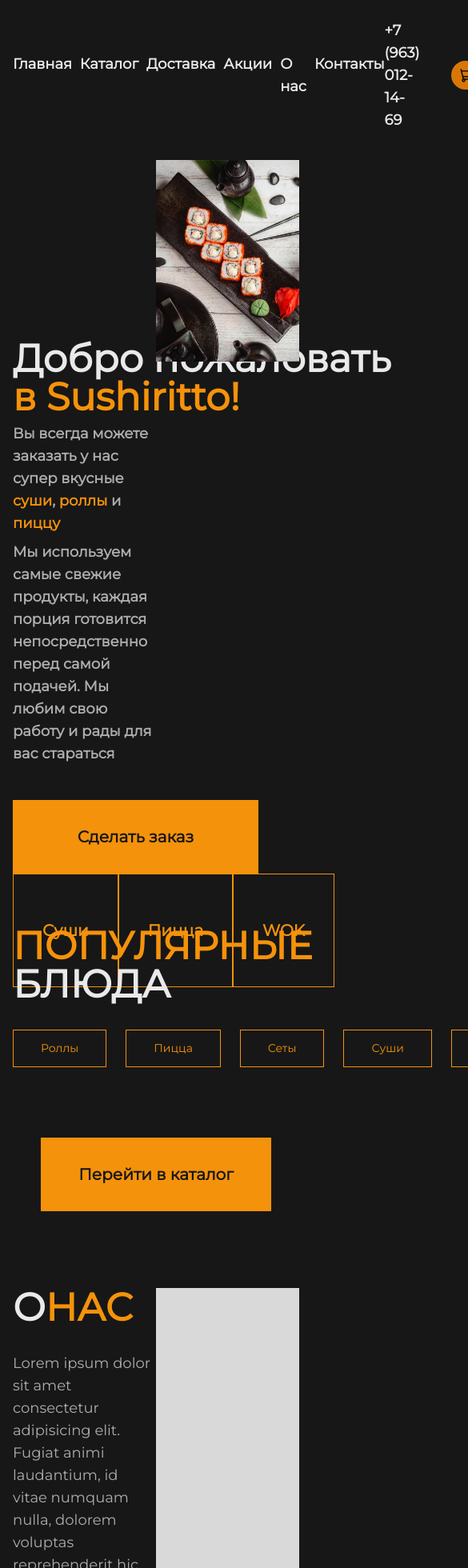
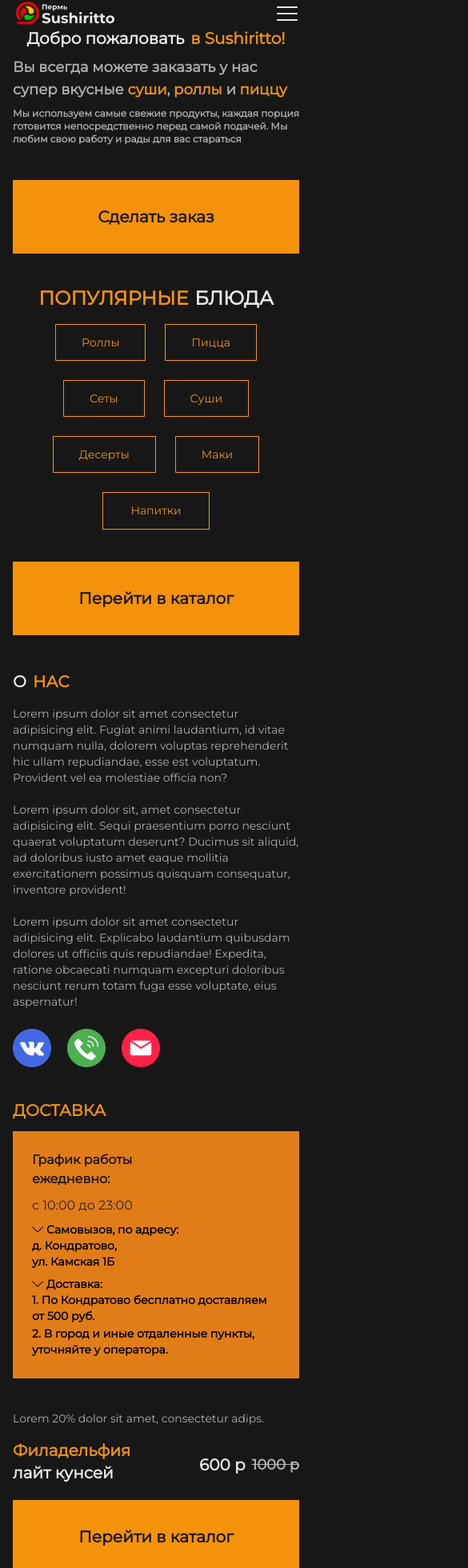
Before and after one commit to puffynNeroun/delivery-front, a React (Vite) app: page / in a window 390 px wide. Shown: the part 20-1980 px from the top of the page at 80% size, 585 px wide, since content can reach past the window. Built offline with nearby package versions, Linux system fonts and the light colour scheme.

Commit message:
responsive prolect

```diff
--- a/src/components/About.tsx
+++ b/src/components/About.tsx
@@ -1,15 +1,15 @@
 const About = () => {
   return (
-    <section className="container mt-24 md:mt-12">
-      <div className="grid grid-cols-2  sm:grid-cols-1 ">
+    <section className=" pt-11 lg:pt-24">
+      <div className="grid lg:grid-cols-2  container">
         <div className="flex flex-col">
-          <p className="text-[#E9E9E9] font-bold text-5xl md:text-3xl">
+          <p className="text-[#E9E9E9] font-bold text-xl sm:text-3xl lg:text-5xl ">
             О
-            <span className="text-[#F5920B] font-bold text-5xl md:text-3xl">
+            <span className="text-[#F5920B] font-bold text-xl sm:text-3xl lg:text-5xl ml-2">
               НАС
             </span>
           </p>
-          <div className="text-[#ADADAD] text-lg mt-8 md:text-xs md:mt-3">
+          <div className="text-[#ADADAD] text-sm lg:text-lg pt-4 lg:pt-8 ">
             <p>
               Lorem ipsum dolor sit amet consectetur adipisicing elit. Fugiat
               animi laudantium, id vitae numquam nulla, dolorem voluptas
@@ -31,19 +31,19 @@
               rerum totam fuga esse voluptate, eius aspernatur!
             </p>
           </div>
-          <div className="mt-10 md:mt-5">
-            <ul className="flex gap-9  ">
-              <li className="md:w-10 md:h-10">
+          <div className="mt-6 lg:mt-10 ">
+            <ul className="flex lg:gap-9 gap-5 ">
+              <li className="w-12 h-12 lg:w-16 lg:h-16">
                 <a href="">
                   <img src="../../public/vk.svg" alt="vk_icon" />
                 </a>
               </li>
-              <li className="md:w-10 md:h-10">
+              <li className="w-12 h-12 lg:w-16 lg:h-16">
                 <a href="">
                   <img src="../../public/tel.svg" alt="tel_icon" />
                 </a>
               </li>
-              <li className="md:w-10 md:h-10">
+              <li className="w-12 h-12 lg:w-16 lg:h-16">
                 <a href="">
                   <img src="../../public/mail.svg" alt="mail_icon" />
                 </a>
@@ -51,7 +51,7 @@
             </ul>
           </div>
         </div>
-        <div className="ml-auto flex sm:hidden">
+        <div className="ml-auto lg:flex hidden ">
           <img src="../../public/video.jpeg" alt="" />
         </div>
       </div>
--- a/src/components/Delivery.tsx
+++ b/src/components/Delivery.tsx
@@ -2,28 +2,30 @@
 
 const Delivery = () => {
   return (
-    <section className="container ">
-      <div className="grid grid-cols-3 md:grid-cols-1 lg:grid-cols-2  mt-24 h-[528px] md:h-auto md:mt-10">
-        <div className="md:mt-2">
-          <h2 className="text-[#F5920B] font-bold text-5xl md:text-3xl">
+    <section className="lg:pt-24 pt-10">
+      <div className="grid xl:grid-cols-3 lg:grid-cols-2   container  items-center">
+        <div className="">
+          <h2 className="text-[#F5920B] font-bold text-xl sm:text-3xl lg:text-5xl ">
             ДОСТАВКА
           </h2>
-          <div className="bg-[#E17D18] mt-[65px] w-[426px] p-6 md:w-auto md:mt-8">
-            <h3 className="text-[#171717] font-extrabold text-xl w-[170px] ">
-              График работы ежедневно:
+          <div className="bg-[#E17D18] mt-3 lg:mt-12 p-6 sm:w-full">
+            <h3 className="text-[#171717] font-extrabold md:text-xl ">
+              График работы <br />
+              ежедневно:
             </h3>
-            <span className=" text-lg font-normal text-[#242424] mt-[9px] inline-block">
+            <span className=" md:text-lg font-normal text-[#242424] mt-[9px] inline-block">
               с 10:00 до 23:00
             </span>
-            <div className="text-black mt-[10px]">
-              <p className=" flex font-bold text-sm w-[190px] items-center">
+            <div className="text-black mt-2">
+              <p className=" flex font-bold text-sm items-center">
                 <SlArrowDown className="mr-1" />
                 Самовызов, по адресу:
               </p>
-              <span className=" flex font-bold text-sm w-[190px]">
-                д. Кондратово, ул. Камская 1Б
+              <span className=" flex font-bold text-sm ">
+                д. Кондратово,
+                <br /> ул. Камская 1Б
               </span>
-              <p className=" flex font-bold text-sm w-[190px] mt-[8px] items-center">
+              <p className=" flex font-bold text-sm mt-[8px] items-center">
                 <SlArrowDown className="mr-1" />
                 Доставка:
               </p>
@@ -38,29 +40,32 @@
           </div>
         </div>
 
-        <div className="ml-16 w-[474px] md:hidden flex ">
-          <img src="../../public/pizza.png" alt="" className=" h-[470px]" />
+        <div
+          className="lg:w-96 w-80 h-80 hidden lg:block lg:justify-self-end
+        "
+        >
+          <img src="../../public/pizza.png" alt="" className=" " />
         </div>
 
-        <div className="ml-[110px] md:hidden lg:hidden">
-          <p className="text-[#E17D18] font-bold text-xl mt-[77px]">
+        <div className="lg:justify-self-end hidden xl:block">
+          <p className="text-[#E17D18] font-bold 2xl:text-xl pt-16 text-lg">
             СДЕЛАЙТЕ ЗАКАЗ
           </p>
-          <span className="inline-block text-[#ADADAD] text-lg w-[428]">
+          <span className="inline-block text-[#ADADAD] 2xl:text-lg text-sm">
             Выберите понравившийся товар <br />и оформите заказ за несколько
             простых шагов.
           </span>
-          <p className="text-[#E9E9E9] font-bold text-xl mt-[40px] ml-6">
+          <p className="text-[#E9E9E9] font-bold 2xl:text-xl pt-9 pl-6 text-lg">
             ОЖИДАНИЕ ЗВОНКА
           </p>
-          <span className="inline-block text-[#ADADAD] text-lg ml-6">
+          <span className="inline-block text-[#ADADAD] 2xl:text-lg ml-6 text-sm">
             После оформления заказа,
             <br /> с Вами свяжется оператор
           </span>
-          <p className="text-[#E9E9E9] font-bold text-xl mt-[35px]">
+          <p className="text-[#E9E9E9] font-bold 2xl:text-xl pt-9 text-lg ">
             ЗАКАЗ УЖЕ В ПУТИ
           </p>
-          <span className="inline-block text-[#ADADAD] text-lg">
+          <span className="inline-block text-[#ADADAD] 2xl:text-lg text-sm">
             Когда мы утвердили заказ, мы <br />
             готовим и отправляем Вам заказ
           </span>
--- a/src/components/Discounts.tsx
+++ b/src/components/Discounts.tsx
@@ -1,35 +1,39 @@
 const Discounts = () => {
   return (
-        <section className="container mt-24 h-[575px] md:h-auto md:mt-10">
+    <section className="pt-10 lg:pt-24">
       <div className="container">
-                <div className="grid grid-cols-2 ">
+        <div className="grid lg:grid-cols-2 ">
           <div className="flex flex-col">
-                        <p className=" text-[#ADADAD] text-[18px] md:text-xs">
+            <p className=" text-[#ADADAD] sm:text-lg text-sm">
               Lorem 20% dolor sit amet, consectetur adips.
             </p>
-                        <h2 className="text-[#F5920B] font-bold text-5xl mt-4 md:text-3xl">
+            <div className="flex justify-between items-center lg:block">
+              <div>
+                <h2 className="text-[#F5920B] font-bold text-xl sm:text-3xl lg:text-5xl mt-4 ">
                   Филадельфия
                 </h2>
-                        <span className="text-[#E9E9E9] font-bold text-5xl inline-block md:text-3xl">
+                <span className="text-[#E9E9E9] font-bold lg:text-5xl inline-block text-xl sm:text-3xl ">
                   лайт кунсей
                 </span>
+              </div>
 
-                        <div className="flex mt-11 items-center md:mt-4">
-                            <p className="text-[#E9E9E9] font-bold text-5xl mr-2 md:text-3xl">
+              <div className="flex pt-6 xl:pt-11 items-center ">
+                <p className="text-[#E9E9E9] font-bold text-xl sm:text-3xl lg:text-5xl mr-2 ">
                   600 р
                 </p>
-                            <p className="text-[#B5B4B4] font-bold text-3xl line-through md:text-xl">
+                <p className="text-[#B5B4B4] font-bold lg:text-3xl line-through sm:text-xl text-lg">
                   1000 р
                 </p>
               </div>
-                        <button
-                            className=" text-[#171717] font-bold text-[20px] bg-[#F5920B] py-[31px] px-[47px] mt-auto w-[307px]">
+            </div>
+
+            <button className=" lg:w-72 text-[#171717] font-bold text-xl bg-[#F5920B] py-8 mt-5 lg:mt-auto w-full">
               Перейти в каталог
             </button>
           </div>
 
-                    <div className="flex justify-center sm:hidden">
-                        <img src="../../public/discount.jpeg" alt=""/>
+          <div className="lg:flex justify-center hidden">
+            <img src="../../public/discount.jpeg" alt="" />
           </div>
         </div>
       </div>
--- a/src/components/Header.tsx
+++ b/src/components/Header.tsx
@@ -1,19 +1,19 @@
-import {RxHamburgerMenu} from "react-icons/rx";
-import {useState} from "react";
+import { RxHamburgerMenu } from "react-icons/rx";
+import { useState } from "react";
 
 const Header = () => {
   const [isMenuOpen, setIsMenuOpen] = useState(false);
   return (
     <header className="text-[#E9E9E9]">
-            <div className={"container pt-11 flex justify-between items-center"}>
+      <div className="container pt-5 md:pt-11 flex justify-between items-center">
         <a>
           <img
             src="../../public/logo2.svg"
             alt="logo"
-                        className="inline-block w-[227px] h-[61px]"
+            className="inline-block max-w-32 md:max-w-56 max-h-14"
           />
         </a>
-                <ul className="space-x-2.5 font-bold text-lg sm:hidden flex">
+        <ul className="gap-2 font-bold text-lg md:flex hidden sm:ml-auto lg:ml-0">
           <li>
             <a className=" hover:underline underline-offset-8 decoration-amber-600 cursor-pointer ">
               Главная
@@ -45,40 +45,42 @@
             </a>
           </li>
         </ul>
-                <div className=" flex items-center">
-                    <p className="font-bold text-lg mr-10 md:hidden"> +7 (963) 012-14-69</p>
+        <div className=" flex items-center gap-14 md:gap-10">
+          <p className=" md:text-lg text-sm hidden lg:block">
+            +7 (963) 012-14-69
+          </p>
           <img
             src="../../public/busket.svg"
             alt="busket"
-                        className="p-2 bg-amber-600 rounded-full hover:bg-amber-700 transition-all cursor-pointer sm:hidden"
+            className="p-2 bg-amber-600 rounded-full hover:bg-amber-700 transition-all cursor-pointer hidden lg:block"
           />
         </div>
         <RxHamburgerMenu
-                    className="hidden sm:block text-3xl cursor-pointer"
+          className="text-3xl cursor-pointer md:hidden"
           onClick={() => setIsMenuOpen(!isMenuOpen)}
         />
         <div
-                    className={`absolute xl:hidden top-28 left-0 w-full bg-[#F5920B] flex flex-col items-center gap-2 font-semibold text-lg transform transition-transform ${
+          className={`absolute sm:top-16  left-0 w-full bg-[#F5920B] flex flex-col items-center gap-2 font-semibold text-lg transform transition-transform ${
             isMenuOpen ? "opasity-100" : "opacity-0"
           }`}
-                    style={{transition: "transform 0.3s ease, opasity 0.3s ease"}}
+          style={{ transition: "transform 0.3s ease, opasity 0.3s ease" }}
         >
-                    <li className="list-none w-full text-center p-4 transition-all cursor-pointer hover:underline underline-offset-8 decoration-black">
+          <li className="list-none w-full text-center p-5 transition-all cursor-pointer hover:underline underline-offset-8 decoration-black">
             <a href="">Главная</a>
           </li>
-                    <li className="list-none w-full text-center p-4 transition-all cursor-pointer hover:underline underline-offset-8 decoration-black">
+          <li className="list-none w-full text-center p-5 transition-all cursor-pointer hover:underline underline-offset-8 decoration-black">
             <a href=""> Каталог</a>
           </li>
-                    <li className="list-none w-full text-center p-4 transition-all cursor-pointer hover:underline underline-offset-8 decoration-black">
+          <li className="list-none w-full text-center p-5 transition-all cursor-pointer hover:underline underline-offset-8 decoration-black">
             <a href=""> Доставка</a>
           </li>
-                    <li className="list-none w-full text-center p-4 transition-all cursor-pointer hover:underline underline-offset-8 decoration-black">
+          <li className="list-none w-full text-center p-5 transition-all cursor-pointer hover:underline underline-offset-8 decoration-black">
             <a href="">Акции</a>
           </li>
-                    <li className="list-none w-full text-center p-4 transition-all cursor-pointer hover:underline underline-offset-8 decoration-black">
+          <li className="list-none w-full text-center p-5 transition-all cursor-pointer hover:underline underline-offset-8 decoration-black">
             <a href=""> О нас</a>
           </li>
-                    <li className="list-none w-full text-center p-4 transition-all cursor-pointer hover:underline underline-offset-8 decoration-black">
+          <li className="list-none w-full text-center p-5 transition-all cursor-pointer hover:underline underline-offset-8 decoration-black">
             <a href=""> Контакты</a>
           </li>
         </div>
--- a/src/components/Popular.tsx
+++ b/src/components/Popular.tsx
@@ -2,42 +2,45 @@
 const Popular = () => {
   // const swiperRef = useRef(null);
   return (
-    <section className="container">
-      <div className="mt-24 md:mt-12 md:flex ">
-        <h2 className="text-[#F5920B] font-bold text-5xl md:text-3xl md:mr-2">
+    <section className="pt-10 lg:pt-24">
+      <div className="container">
+        <div className=" flex lg:flex-col justify-center lg:justify-start ">
+          <h2 className="text-[#F5920B] font-bold lg:text-5xl text-2xl">
             ПОПУЛЯРНЫЕ
           </h2>
-        <p className="text-[#E9E9E9] font-bold text-5xl md:text-3xl">БЛЮДА</p>
+          <p className="text-[#E9E9E9] font-bold lg:text-5xl pl-2 lg:pl-0 text-2xl">
+            БЛЮДА
+          </p>
         </div>
-      <div className="flex justify-between items-end ">
-        <ul className="flex mt-4 gap-6 md:flex-wrap sm:justify-center">
+        <div className="flex xl:justify-between xl:items-end lg:justify-start">
+          <ul className="flex mt-4 gap-6 flex-wrap justify-center lg:flex-nowrap ">
             <li>
-            <a className="inline-block text-[#F5920B] text-[14px] border-[1px] py-[12px] px-[34px] border-[#F5920B]">
+              <a className="inline-block text-[#F5920B] text-sm border-[1px] py-3 px-8 border-[#F5920B]">
                 Роллы
               </a>
             </li>
             <li>
-            <a className="inline-block text-[#F5920B]  text-[14px] border-[1px] py-[12px] px-[34px] border-[#F5920B]">
+              <a className="inline-block text-[#F5920B] text-sm border-[1px] py-3 px-8 border-[#F5920B]">
                 Пицца
               </a>
             </li>
             <li>
-            <a className="inline-block text-[#F5920B] text-[14px] border-[1px] py-[12px] px-[34px] border-[#F5920B]">
+              <a className="inline-block text-[#F5920B] text-sm border-[1px] py-3 px-8 border-[#F5920B]">
                 Сеты
               </a>
             </li>
             <li>
-            <a className="inline-block text-[#F5920B]  text-[14px] border-[1px] py-[12px] px-[34px] border-[#F5920B]">
+              <a className="inline-block text-[#F5920B] text-sm border-[1px] py-3 px-8 border-[#F5920B]">
                 Суши
               </a>
             </li>
             <li>
-            <a className="inline-block text-[#F5920B]  text-[14px] border-[1px] py-[12px] px-[34px] border-[#F5920B]">
+              <a className="inline-block text-[#F5920B] text-sm border-[1px] py-3 px-8 border-[#F5920B]">
                 Десерты
               </a>
             </li>
             <li>
-            <a className="inline-block text-[#F5920B]  text-[14px] border-[1px] py-[12px] px-[34px] border-[#F5920B]">
+              <a className="inline-block text-[#F5920B] text-sm border-[1px] py-3 px-8 border-[#F5920B]">
                 Маки
               </a>
             </li>
@@ -47,7 +50,7 @@
               </a>
             </li>
           </ul>
-        <div className="flex gap-8 md:hidden">
+          <div className="xl:flex gap-8 hidden">
             <div
               // onClick={() => swiperRef.current?.slidePrev()}
               className="w-20 h-20 bg-amber-600 rounded-full hover:bg-amber-700 transition-all items-center justify-center flex"
@@ -60,11 +63,12 @@
           </div>
         </div>
 
-      <div className="mt-[44px]">{/* <Swiper /> */}</div>
+        {/* <div className="mt-[44px]"><Swiper /></div> */}
         <div className="text-center">
-        <button className=" text-[#171717] font-bold text-[20px] bg-[#F5920B] py-[31px] px-[47px] mt-[44px]  ">
+          <button className=" lg:w-72 text-[#171717] font-bold text-xl bg-[#F5920B] py-8 mt-10 w-full">
             Перейти в каталог
           </button>
+        </div>
       </div>
     </section>
   );
--- a/src/components/Wealcome.tsx
+++ b/src/components/Wealcome.tsx
@@ -1,54 +1,54 @@
 const Wealcome = () => {
   return (
-    <section>
-      <div className="container pt-[36px] max-h-[898px] grid grid-cols-2 ">
+    <section className="sm:pt-5 lg:pt-9 ">
+      <div className="container  grid lg:grid-cols-2 ">
         <div className="flex flex-col">
-          <div className="w-[499px] mt-[224px] md:mt-2 sm:flex sm:gap-1 xs:flex-col">
-            <h1 className="font-bold text-5xl text-[#E9E9E9] md:text-3xl">
+          <div className="w-auto xl:mt-56 flex lg:flex-col justify-center">
+            <h1 className="font-bold text-xl sm:text-3xl lg:text-5xl text-[#E9E9E9]">
               Добро пожаловать
             </h1>
-            <h2 className="text-[#F5920B] font-bold text-5xl md:text-3xl">
+            <p className="text-[#F5920B] text-xl sm:text-3xl font-bold lg:text-5xl pl-2 lg:pl-0">
               в Sushiritto!
-            </h2>
+            </p>
           </div>
-          <div className="max-w-[672px] mt-2 sm:w-screen">
-            <p className="text-[#ADADAD] font-bold text-lg md:text-sm">
+          <div className="max-w-[672px] sm:mt-3 mt-2 ">
+            <p className="text-[#ADADAD] font-bold text-lg ">
               Вы всегда можете заказать у нас супер вкусные
               <span className="text-[#F5920B]"> суши</span>,
               <span className="text-[#F5920B]"> роллы</span> и
               <span className="text-[#F5920B]"> пиццу</span>
             </p>
-            <span className="text-[#ADADAD] font-bold text-lg mt-2 inline-block md:text-sm">
+            <span className="text-[#ADADAD] font-bold text-xs sm:text-lg mt-2 inline-block ">
               Мы используем самые свежие продукты, каждая порция готовится
               непосредственно перед самой подачей. Мы любим свою работу и рады
               для вас стараться
             </span>
           </div>
 
-          <a className="w-[307px] flex justify-center text-[#171717] font-bold text-[20px] bg-[#F5920B] py-[31px] px-[76px] mt-[44px] ">
+          <a className="lg:w-72 flex justify-center text-[#171717] font-bold text-xl bg-[#F5920B] py-8 mt-10 ">
             Сделать заказ
           </a>
 
-          <ul className="flex mt-auto sm:mt-3">
+          <ul className="lg:flex mt-auto hidden ">
             <li>
-              <a className="inline-block text-[#F5920B] font-bold text-[20px] border-[1px] py-[55px] px-[36px] border-[#F5920B]">
+              <a className="inline-block text-[#F5920B] font-bold text-xl border-[1px] py-14 px-9 border-[#F5920B]">
                 Суши
               </a>
             </li>
             <li>
-              <a className="inline-block text-[#F5920B] font-bold text-[20px] border-[1px] py-[55px] px-[36px] border-[#F5920B]">
+              <a className="inline-block text-[#F5920B] font-bold text-xl border-[1px] py-14 px-9 border-[#F5920B]">
                 Пицца
               </a>
             </li>
             <li>
-              <a className="inline-block text-[#F5920B] font-bold text-[20px] border-[1px] py-[55px] px-[36px] border-[#F5920B]">
+              <a className="inline-block text-[#F5920B] font-bold text-xl border-[1px] py-14 px-9 border-[#F5920B]">
                 WOK
               </a>
             </li>
           </ul>
         </div>
 
-        <div className="ml-auto sm:hidden">
+        <div className="ml-auto hidden lg:block">
           <img src="../../public/wealcome.jpg" alt="" />
         </div>
       </div>
```
Also changed, not shown: src/components/Contact.tsx (+20 -12 lines), src/components/Footer.tsx (+11 -11 lines). Lines whose indentation alone changed are shown as unchanged.
